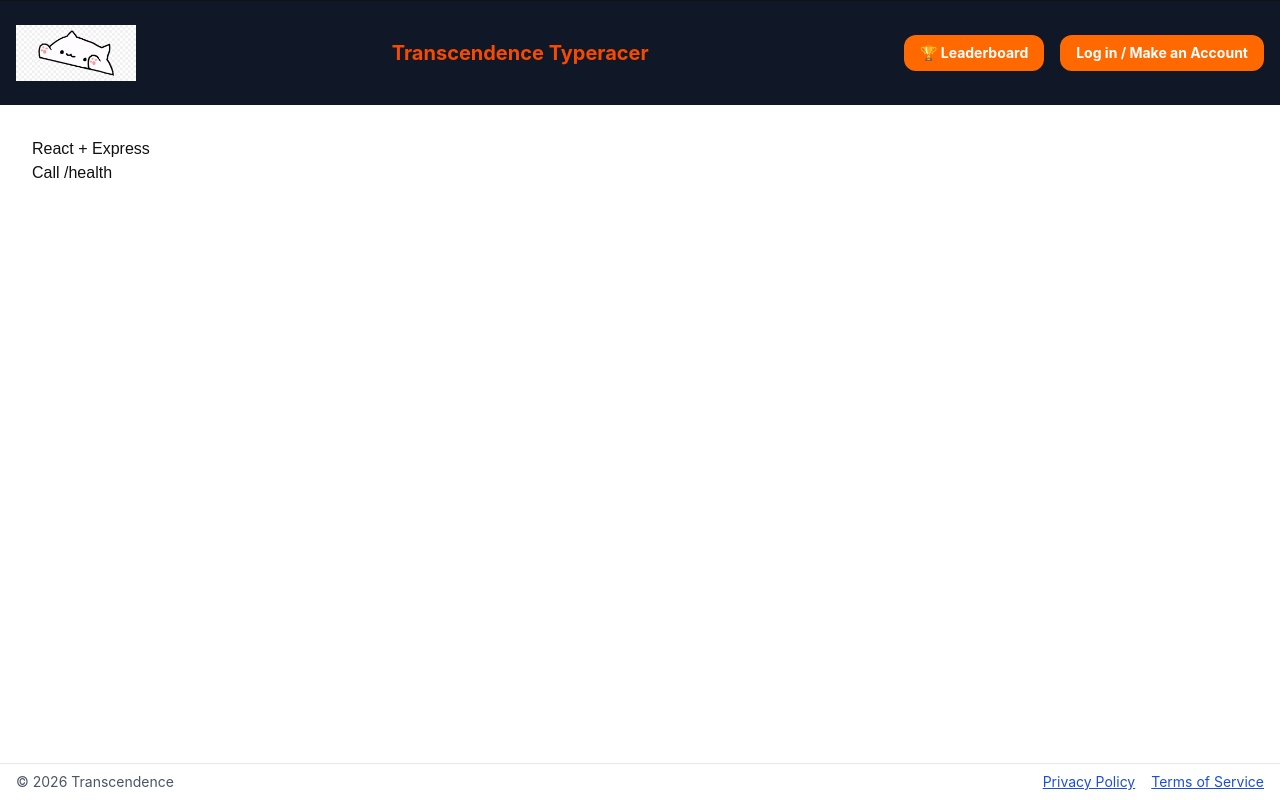
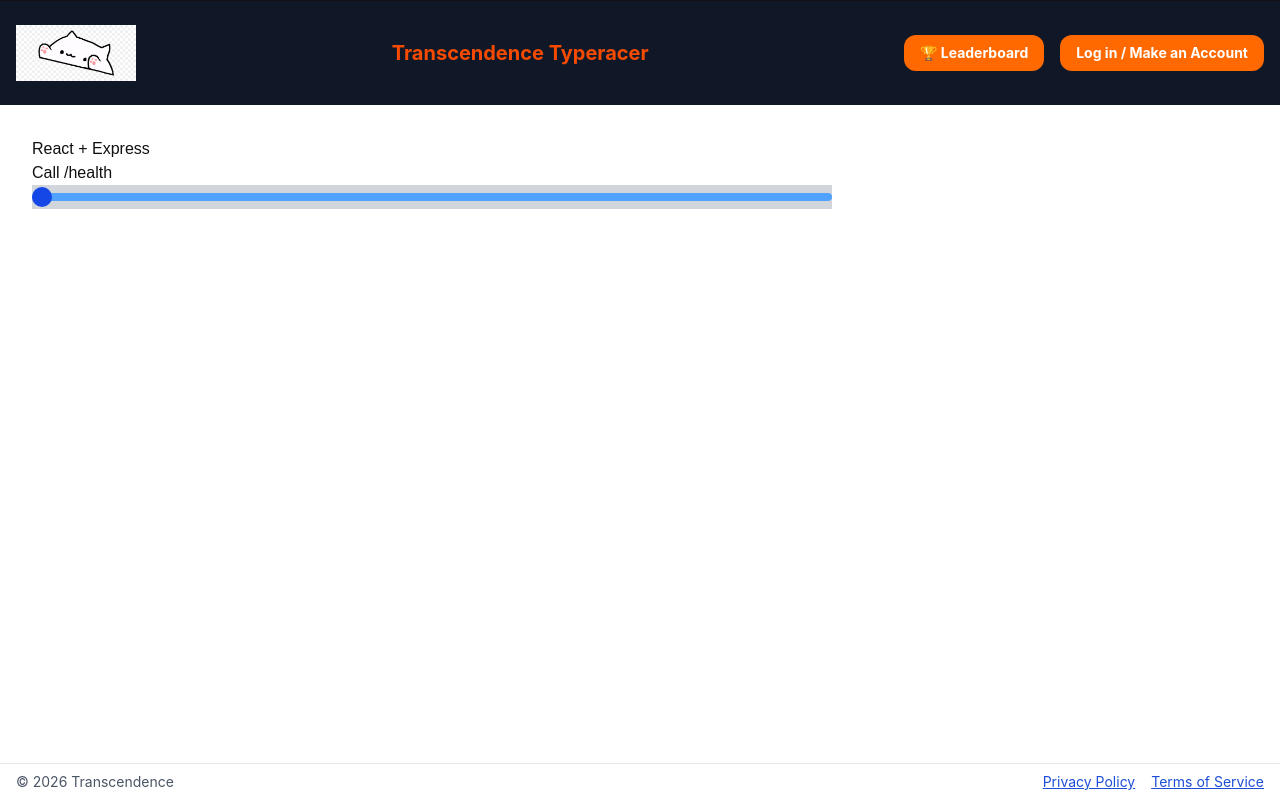
Before and after one commit to SmokedSeaSalt/Transcendence, a React (Vite) app in the folder client/: page / in a window 1280 px wide. Built offline with nearby package versions, Linux system fonts and the light colour scheme; no server answers.

Commit message:
basic progress bar component set up, but the percentage variables don't work

```diff
--- a/client/src/pages/CallHealthy/index.tsx
+++ b/client/src/pages/CallHealthy/index.tsx
@@ -1,5 +1,6 @@
 import React from "react";
 import { useState } from "react";
+import ProgressBar from "../Game/ProgressBar";
 
 export default function LoginPage() {
 	const [message, setMessage] = useState("");
@@ -17,6 +18,7 @@ export default function LoginPage() {
 				Call /health
 			</button>
 			{message ? <p>{message}</p> : null}
+			<div className="w-200"> <ProgressBar /> </div>
 		</main>
 	);
 }
--- /dev/null
+++ b/client/src/pages/Game/ProgressBar.tsx
@@ -0,0 +1,23 @@
+import React from "react";
+
+export default function ProgressBar() {
+	var total_words = 100;
+	var current_words = 30;
+	// since position is not counted from object center, max distance is 97.5%
+	var progress: number = Math.round(current_words / total_words * 97.5);
+	var progressPercentage: string = "left-[" + progress + "%]"; // for some reason only certain percentages work
+	console.log("prog percentage: ", progressPercentage);
+	var barColour = "bg-blue-400";
+	var circleColour = "bg-blue-700";
+
+
+	return (
+		<div className="relative bottom-0 left-0 h-6 bg-gray-300 content-center">
+		{/* // <div className="relative h-6 bottom-0 left-0 content-center"> */}
+			<div className={`${barColour} h-2 rounded-sm left-0 bottom-0`}>
+				<div className={`relative bottom-[75%] ${progressPercentage} ${circleColour} h-5 w-5 rounded-full`}></div>
+				{/* <div className={`relative bottom-[75%] left-[26%] ${circleColour} h-5 w-5 rounded-full`}></div> */}
+			</div>
+		</div>
+	);
+}
```
